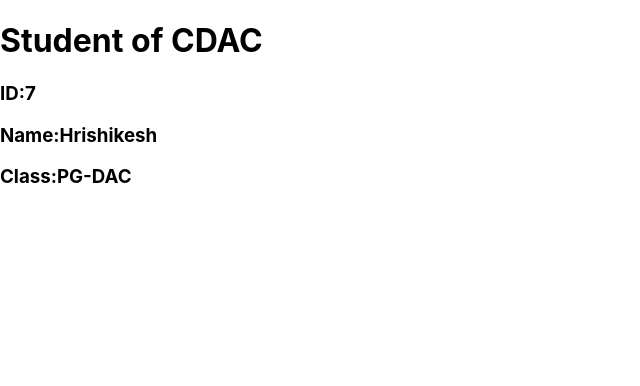
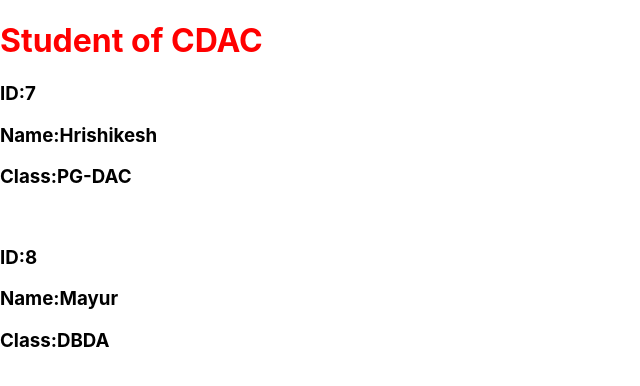
Before and after one commit to Hrishikesh-Dhormare/react, a React (Create React App) app: page / in a window 1280 px wide. Shown: the top 386 px of the page, without its empty margins (0-640 px from the left). Built offline with nearby package versions, Linux system fonts and the light colour scheme.

Commit message:
styling using external css

```diff
--- a/src/App.js
+++ b/src/App.js
@@ -2,13 +2,17 @@
 function App() {
   let str ="Student of CDAC"
   let user= { id:7, name:"Hrishikesh", class:"PG-DAC"}
-
+  let user2 ={id:8, name:"Mayur", class:"DBDA"}
   return(
     <>
-      <h1>{str}</h1>
+      <h1 style={{color:"red"}}>{str}</h1>
       <h3>ID:{user.id}</h3>
       <h3>Name:{user.name}</h3>
       <h3>Class:{user.class}</h3>
+      <br />
+      <h3>ID:{user2.id}</h3>
+      <h3>Name:{user2.name}</h3>
+      <h3>Class:{user2.class}</h3>
     </>
   );
 }
```
